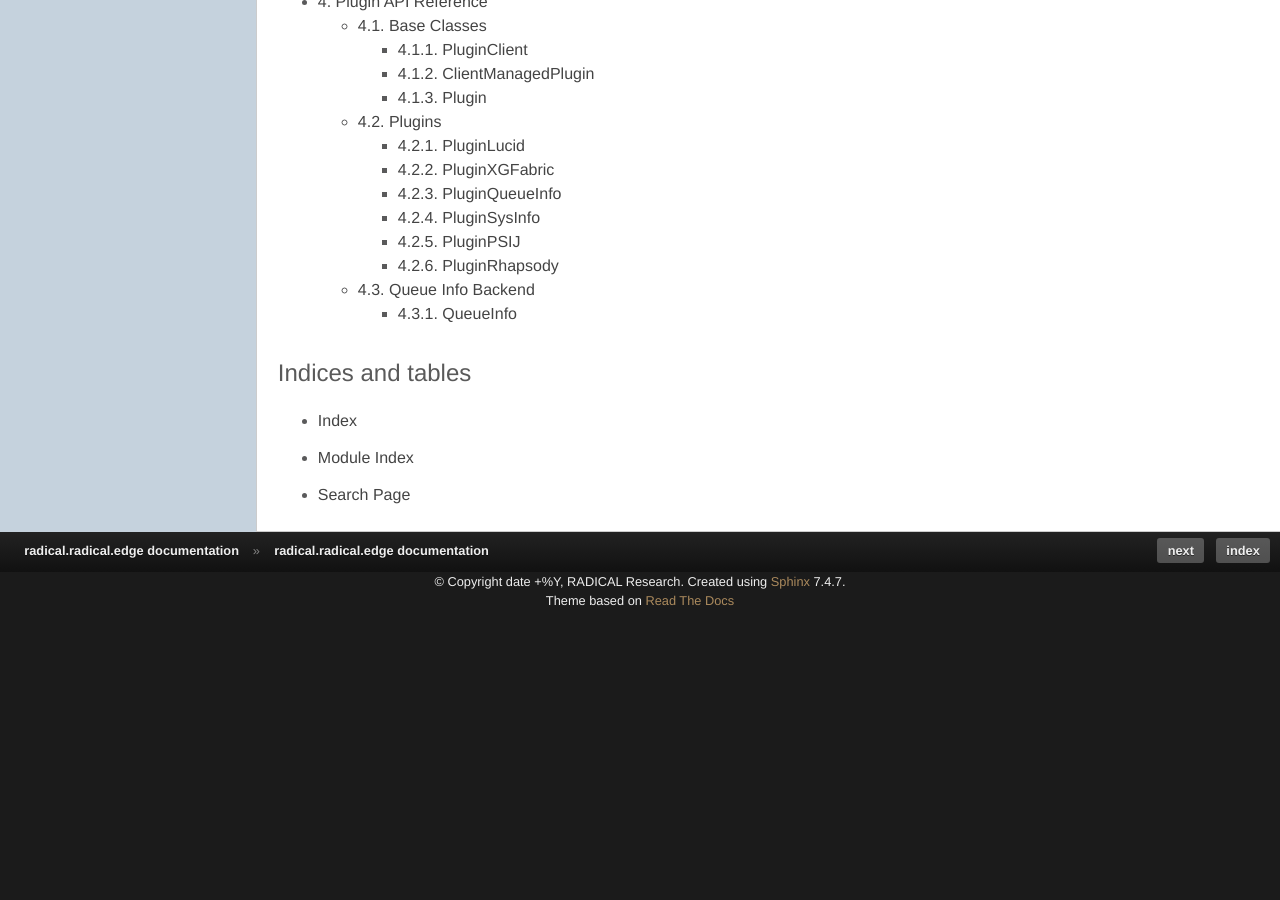
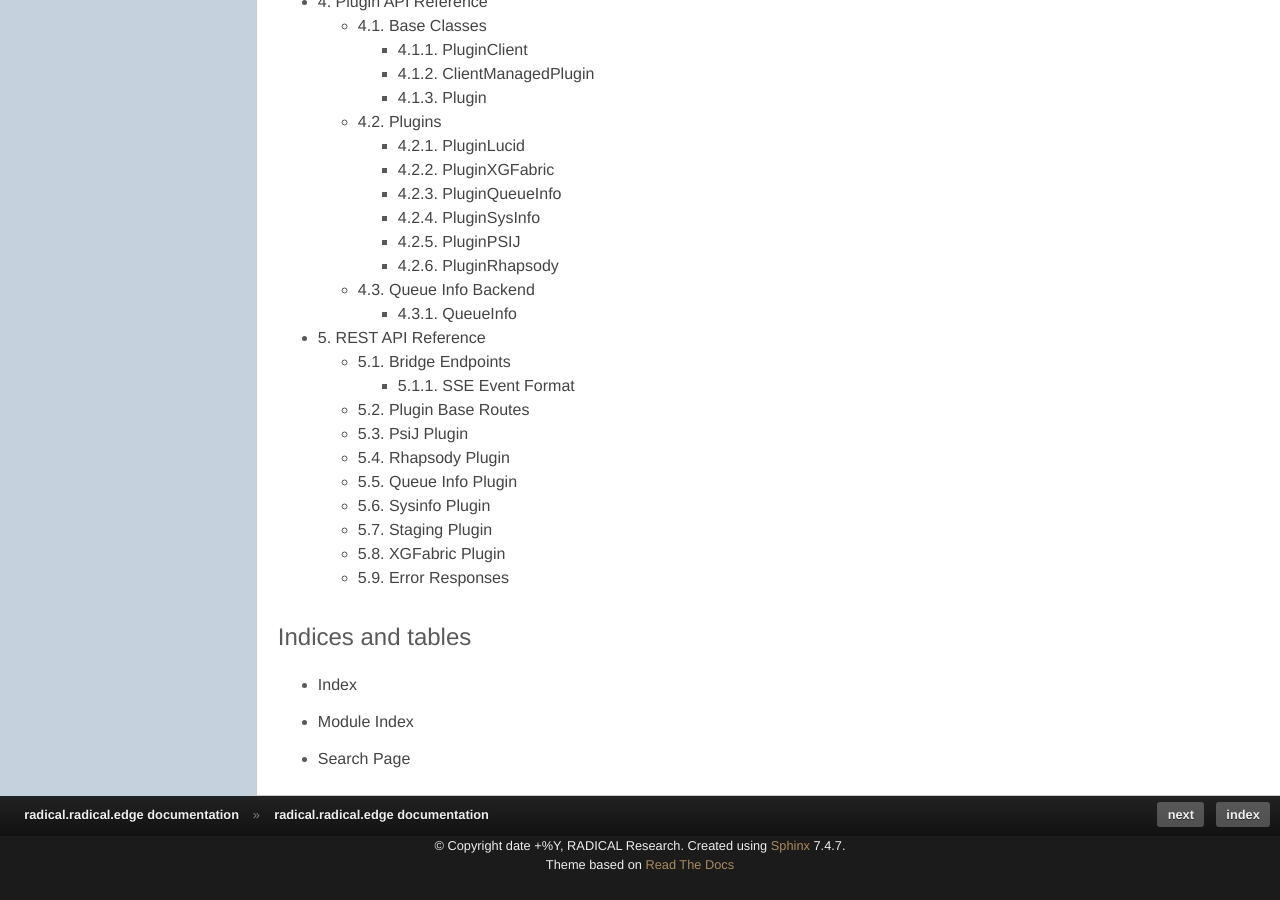
Before and after one commit to radical-cybertools/radical.edge, a Sphinx documentation site: the page built from docs/source/index.rst, in a window 1280 px wide and 900 px high, scrolled down 1291 px. Built offline with Sphinx 7.4.7, drawn with Linux system fonts in a browser that asks for light colours; before the commit the page ends 1927 px from its top, so only the background shows below that; part of the change alters nothing that is shown.

Commit message:
P3.1: Add REST API reference documentation
Complete table of all endpoints: bridge, base plugin routes (auto-registered),
PsiJ, Rhapsody, Queue Info, Sysinfo, Staging, XGFabric. Includes request/
response schemas and error code reference. Added to docs index.

Co-Authored-By: Claude Sonnet 4.6 <noreply@anthropic.com>

```diff
--- a/docs/source/index.rst
+++ b/docs/source/index.rst
@@ -29,6 +29,7 @@ Contents:
    service_embedding.rst
    plugin_development.rst
    plugin_api.rst
+   rest_api.rst
 
 
 ##################
--- /dev/null
+++ b/docs/source/rest_api.rst
@@ -0,0 +1,325 @@
+
+REST API Reference
+******************
+
+This document lists all REST endpoints exposed by the RADICAL Edge system.
+All bridge endpoints are reachable at ``http(s)://<bridge_host>:<port>/``.
+Plugin endpoints are prefixed with ``/<edge_name>/<plugin_name>/``.
+
+Bridge Endpoints
+================
+
+These routes are served directly by the bridge process.
+
+.. list-table::
+   :header-rows: 1
+   :widths: 10 30 60
+
+   * - Method
+     - Path
+     - Description
+   * - ``GET``
+     - ``/``
+     - Explorer UI (HTML)
+   * - ``GET``
+     - ``/events``
+     - SSE stream for real-time notifications and topology changes
+   * - ``POST``
+     - ``/edge/list``
+     - List connected edges and their plugins. Returns ``{"data": {"edges": {name: {plugins: {...}}}}}``
+   * - ``POST``
+     - ``/edge/disconnect/{name}``
+     - Gracefully disconnect an edge and terminate it
+   * - ``POST``
+     - ``/bridge/terminate``
+     - Terminate the bridge process
+   * - ``GET``
+     - ``/plugins/{filename}``
+     - Serve a JS plugin module file (used by Explorer UI)
+   * - ``GET``
+     - ``/{edge_name}/{plugin}/{path}``
+     - Proxy a GET request to a plugin on the named edge
+   * - ``POST``
+     - ``/{edge_name}/{plugin}/{path}``
+     - Proxy a POST request to a plugin on the named edge
+
+SSE Event Format
+----------------
+
+The ``/events`` stream sends JSON-encoded events::
+
+    data: {"topic": "notification", "data": {
+        "edge":   "my_edge",
+        "plugin": "psij",
+        "topic":  "job_status",
+        "data":   { ... plugin-specific ... }
+    }}
+
+    data: {"topic": "topology", "data": {
+        "edges": {"my_edge": {"plugins": ["sysinfo", "psij"]}}
+    }}
+
+
+Plugin Base Routes
+==================
+
+Every plugin automatically registers these routes under ``/<plugin_name>/``:
+
+.. list-table::
+   :header-rows: 1
+   :widths: 10 30 60
+
+   * - Method
+     - Path
+     - Description
+   * - ``POST``
+     - ``register_session``
+     - Create a new session. Returns ``{"sid": "<session_id>"}``
+   * - ``POST``
+     - ``unregister_session/{sid}``
+     - Close and remove a session. Returns ``{"ok": true}``
+   * - ``GET``
+     - ``version``
+     - Plugin version. Returns ``{"version": "x.y.z"}``
+   * - ``GET``
+     - ``list_sessions``
+     - Active session IDs. Returns ``{"sessions": [...]}``
+   * - ``GET``
+     - ``health``
+     - Health check. Returns status, uptime, active session count
+   * - ``GET``
+     - ``ui_config``
+     - UI configuration for the Explorer. Returns plugin name, version, and ``ui`` dict
+
+
+PsiJ Plugin
+===========
+
+Namespace: ``psij``
+
+.. list-table::
+   :header-rows: 1
+   :widths: 10 30 60
+
+   * - Method
+     - Path
+     - Description
+   * - ``POST``
+     - ``submit/{sid}``
+     - Submit a job. Body: ``{"job_spec": {...}, "executor": "slurm"}``
+   * - ``GET``
+     - ``status/{sid}/{job_id}``
+     - Job status and output. Query params: ``stdout_offset``, ``stderr_offset`` for streaming
+   * - ``GET``
+     - ``list_jobs/{sid}``
+     - All jobs in the session. Returns ``{"jobs": [...]}``
+   * - ``POST``
+     - ``cancel/{sid}/{job_id}``
+     - Cancel a job. Returns ``{"ok": true}``
+
+``submit`` request body::
+
+    {
+        "executor": "slurm",
+        "job_spec": {
+            "executable": "/path/to/bin",
+            "arguments":  ["--arg", "val"],
+            "attributes": {
+                "queue_name": "debug",
+                "account":    "myproject",
+                "duration":   600,
+                "node_count": 2
+            }
+        }
+    }
+
+``status`` response::
+
+    {
+        "job_id":      "job.abc123",
+        "native_id":   "12345",
+        "state":       "COMPLETED",
+        "exit_code":   0,
+        "executable":  "/path/to/bin",
+        "arguments":   ["--arg", "val"],
+        "executor":    "slurm",
+        "stdout":      "...",
+        "stderr":      "...",
+        "stdout_offset": 1024,
+        "stderr_offset": 0
+    }
+
+
+Rhapsody Plugin
+===============
+
+Namespace: ``rhapsody``
+
+``register_session`` accepts an optional body: ``{"backends": ["local", "dragon_v3"]}``
+
+.. list-table::
+   :header-rows: 1
+   :widths: 10 30 60
+
+   * - Method
+     - Path
+     - Description
+   * - ``POST``
+     - ``submit/{sid}``
+     - Submit tasks. Body: ``{"tasks": [{...}, ...]}``
+   * - ``POST``
+     - ``wait/{sid}``
+     - Wait for tasks. Body: ``{"uids": [...], "timeout": 60}``
+   * - ``GET``
+     - ``list_tasks/{sid}``
+     - All tasks in session
+   * - ``GET``
+     - ``task/{sid}/{uid}``
+     - Task details including stdout, stderr, exception
+   * - ``POST``
+     - ``cancel/{sid}/{uid}``
+     - Cancel a task
+   * - ``GET``
+     - ``statistics/{sid}``
+     - Backend execution statistics
+
+
+Queue Info Plugin
+=================
+
+Namespace: ``queue_info``
+
+``is_enabled`` is session-less and returns immediately without requiring a session.
+
+.. list-table::
+   :header-rows: 1
+   :widths: 10 30 60
+
+   * - Method
+     - Path
+     - Description
+   * - ``GET``
+     - ``is_enabled``
+     - Returns ``{"available": true/false}`` — whether SLURM is present
+   * - ``GET``
+     - ``get_info/{sid}``
+     - Partition and allocation info
+   * - ``GET``
+     - ``list_jobs/{sid}/{queue}``
+     - Jobs in a specific queue/partition
+   * - ``GET``
+     - ``list_all_jobs/{sid}``
+     - All jobs visible to the current user
+   * - ``GET``
+     - ``list_allocations/{sid}``
+     - Active allocations
+   * - ``POST``
+     - ``cancel/{sid}/{job_id}``
+     - Cancel a queued or running job
+
+
+Sysinfo Plugin
+==============
+
+Namespace: ``sysinfo``
+
+.. list-table::
+   :header-rows: 1
+   :widths: 10 30 60
+
+   * - Method
+     - Path
+     - Description
+   * - ``GET``
+     - ``homedir``
+     - Home directory path. Returns ``{"homedir": "/home/user"}``
+   * - ``GET``
+     - ``metrics/{sid}``
+     - System metrics (CPU, memory, disk, GPUs, network, filesystems)
+
+
+Staging Plugin
+==============
+
+Namespace: ``staging``
+
+.. list-table::
+   :header-rows: 1
+   :widths: 10 30 60
+
+   * - Method
+     - Path
+     - Description
+   * - ``POST``
+     - ``put/{sid}``
+     - Upload a file to the edge. Body: ``{"src": "/local/path", "tgt": "/remote/path"}``
+   * - ``POST``
+     - ``get/{sid}``
+     - Download a file from the edge. Body: ``{"src": "/remote/path", "tgt": "/local/path"}``
+   * - ``GET``
+     - ``list/{sid}``
+     - List files in the session staging area
+
+
+XGFabric Plugin
+===============
+
+Namespace: ``xgfabric``
+
+.. list-table::
+   :header-rows: 1
+   :widths: 10 30 60
+
+   * - Method
+     - Path
+     - Description
+   * - ``GET``
+     - ``workdir/{sid}``
+     - Get current config directory
+   * - ``POST``
+     - ``workdir/{sid}``
+     - Set config directory. Body: ``{"path": "/path/to/configs"}``
+   * - ``GET``
+     - ``configs/{sid}``
+     - List saved configurations
+   * - ``GET``
+     - ``config/{sid}/default``
+     - Load the built-in default workflow config
+   * - ``GET``
+     - ``config/{sid}/test``
+     - Load the built-in test workflow config (stub tasks)
+   * - ``GET``
+     - ``config/{sid}/{name}``
+     - Load a named config from disk
+   * - ``POST``
+     - ``config/{sid}``
+     - Save a configuration. Body: workflow config dict with ``"name"`` field
+   * - ``POST``
+     - ``config/{sid}/{name}/delete``
+     - Delete a saved configuration
+   * - ``GET``
+     - ``status/{sid}``
+     - Current workflow state (status, phase, cluster lists, progress)
+   * - ``POST``
+     - ``start/{sid}``
+     - Start workflow. Body: ``{"workflow": "default", "resource": "default"}``
+   * - ``POST``
+     - ``stop/{sid}``
+     - Cancel a running workflow
+
+
+Error Responses
+===============
+
+All plugin endpoints return standard HTTP status codes:
+
+- ``200`` — Success
+- ``400`` — Bad request (missing/invalid parameters)
+- ``404`` — Session or resource not found
+- ``409`` — Conflict (e.g. workflow already running)
+- ``410`` — Session expired (TTL exceeded)
+- ``500`` — Internal server error
+
+Error body format::
+
+    {"detail": "human-readable error message"}
```
